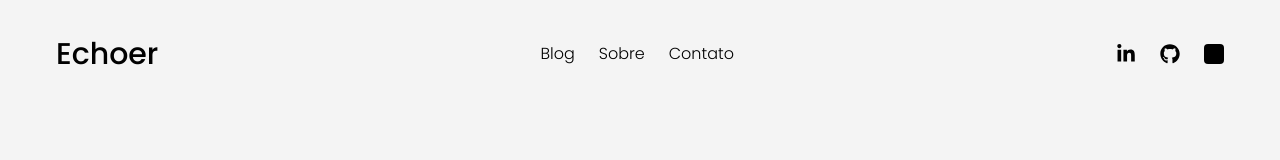
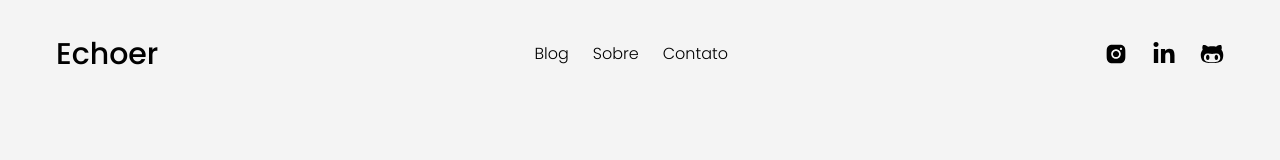
Before and after one commit to nanvieiradev/echoer, a Next.js app: page / in a window 1280 px wide. Shown: the top 160 px of the page. Built offline with nearby package versions, Linux system fonts and the light colour scheme.

Commit message:
style: update ícones da navbar social

```diff
--- a/src/components/ui/NavbarSocial.jsx
+++ b/src/components/ui/NavbarSocial.jsx
@@ -1,7 +1,9 @@
 import Link from "next/link"
 import { IconContext } from "react-icons"
-import { FaLinkedinIn, FaGithub } from "react-icons/fa"
+import { FaLinkedinIn } from "react-icons/fa"
 import { useTheme } from "styled-components"
+import { AiFillInstagram } from "react-icons/ai"
+import { FaGithubAlt } from "react-icons/fa"
 
 export default function NavbarSocial({ className }) {
   const theme = useTheme()
@@ -13,14 +15,16 @@ export default function NavbarSocial({ className }) {
         className: "global-class-name",
       }}
     >
-      <nav className={`${className} flex space-x-6`}>
-        <Link href="/">
-          <FaLinkedinIn className="w-6 sm:w-5 h-6 sm:h-5" />
+      <nav className={`${className} flex space-x-5 sm:space-x-6`}>
+        <Link href="instagram.com/nanvieiradev">
+          <AiFillInstagram className="w-6 h-6" />
         </Link>
-        <Link href="/">
-          <FaGithub className="w-6 sm:w-5 h-6 sm:h-5" />
+        <Link href="linkedin.com/in/nanvieiradev">
+          <FaLinkedinIn className="w-6 h-6" />
         </Link>
-        <button className="bg-black rounded-sm w-6 sm:w-5 h-6 sm:h-5 cursor-pointer"></button>
+        <Link href="github.com/nanvieiradev">
+          <FaGithubAlt className="w-6 h-6" />
+        </Link>
       </nav>
     </IconContext.Provider>
   )
```
